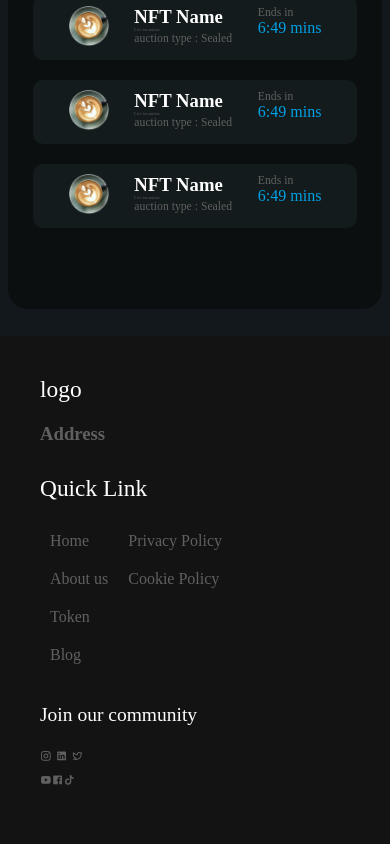
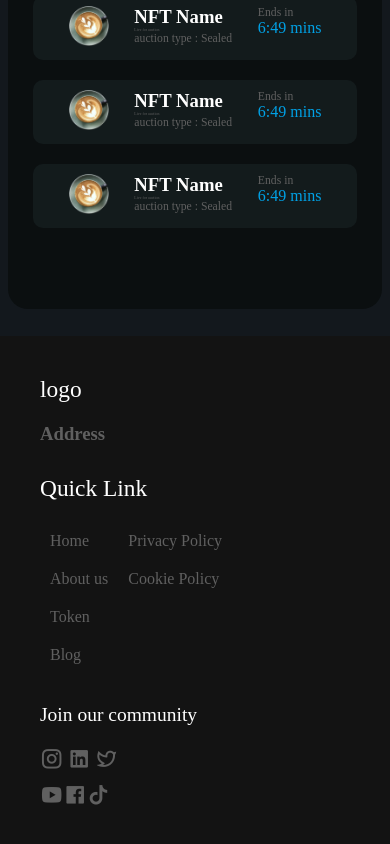
Before and after one commit to Manishkumar010/Responsive-Live-Website, a plain HTML site: page index.html in a window 390 px wide. Shown: the part 2475-3319 px from the top of the page. Drawn offline with nearby package versions, Linux system fonts and the light colour scheme.

Commit message:
somthing change in footer

```diff
--- a/responsive.css
+++ b/responsive.css
@@ -236,5 +236,8 @@
     .second-div2 h1{
         font-size: 6vw;
     }
+    .third-div3 i{
+        font-size: 6vw;
+    }
 
 }
```
